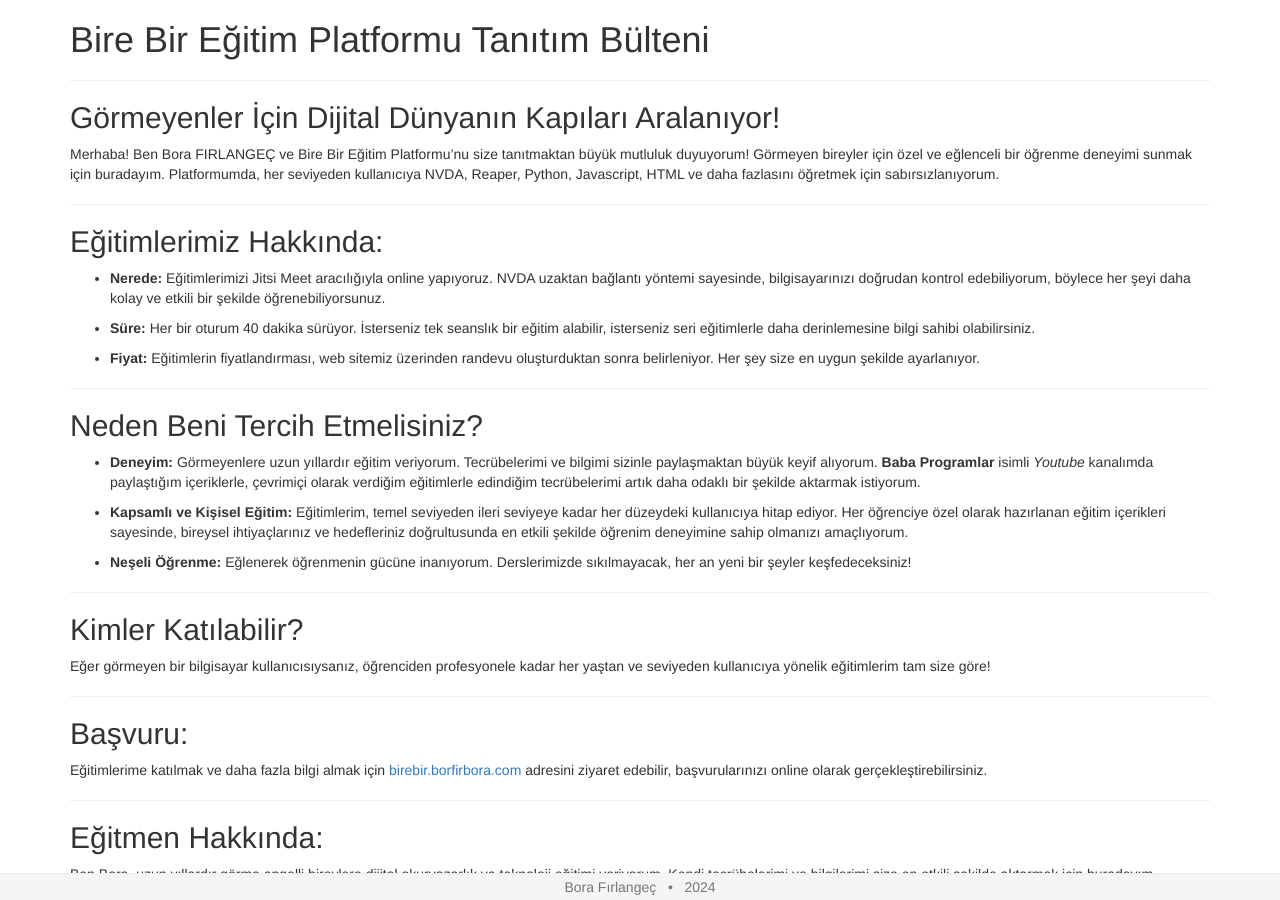
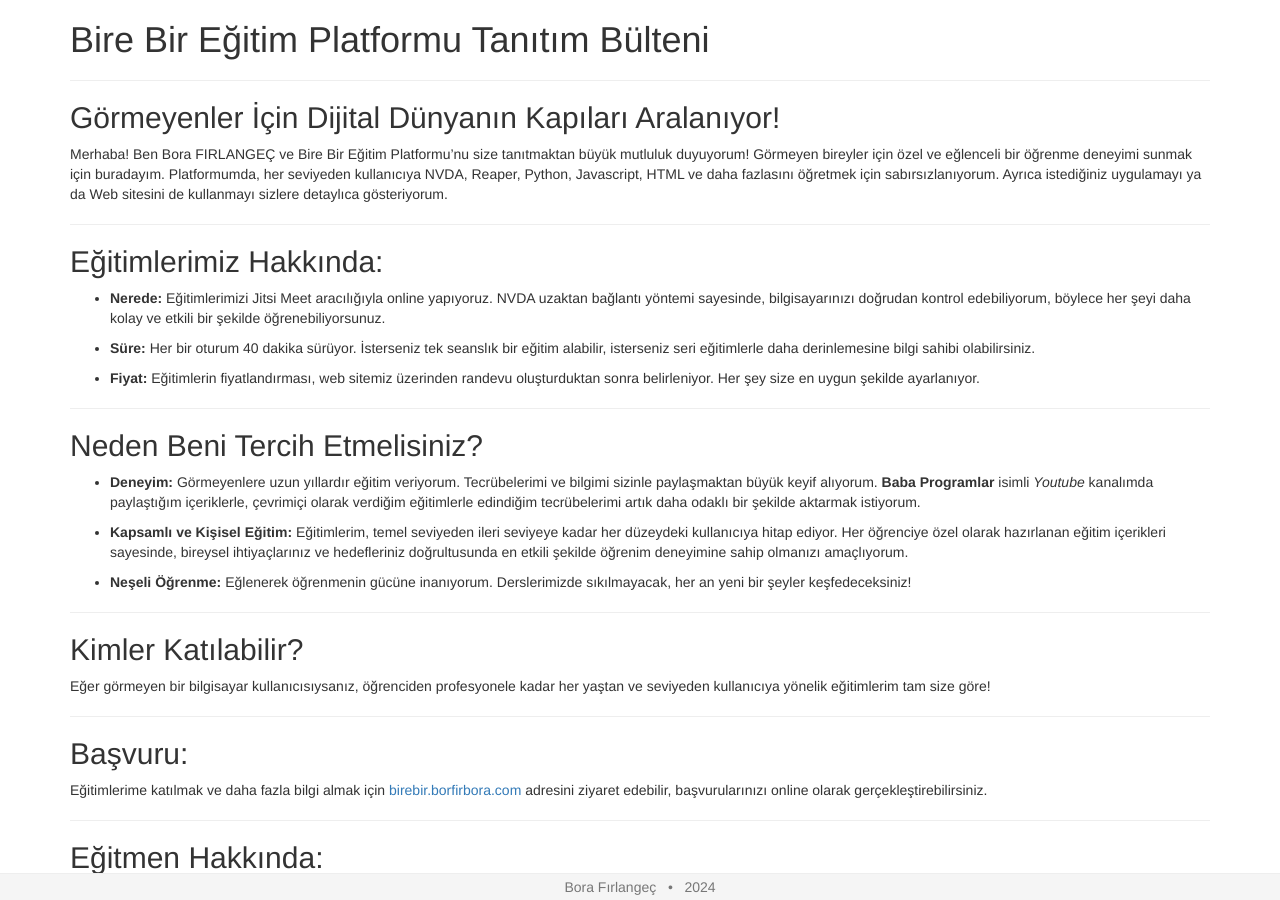
Before and after one commit to borfirbora/borfirbora.github.io, a Jekyll site: the page built from birebir.md, in a window 1280 px wide and 900 px high. Built offline with Jekyll 4.4.1, drawn with Linux system fonts in a browser that asks for light colours; a script that is not in the unit is left out.

Commit message:
Updated...

```diff
--- a/birebir.md
+++ b/birebir.md
@@ -9,7 +9,7 @@ layout: minimal
 
 ## Görmeyenler İçin Dijital Dünyanın Kapıları Aralanıyor!
 
-Merhaba! Ben Bora FIRLANGEÇ ve Bire Bir Eğitim Platformu'nu size tanıtmaktan büyük mutluluk duyuyorum! Görmeyen bireyler için özel ve eğlenceli bir öğrenme deneyimi sunmak için buradayım. Platformumda, her seviyeden kullanıcıya NVDA, Reaper, Python, Javascript, HTML ve daha fazlasını öğretmek için sabırsızlanıyorum.
+Merhaba! Ben Bora FIRLANGEÇ ve Bire Bir Eğitim Platformu'nu size tanıtmaktan büyük mutluluk duyuyorum! Görmeyen bireyler için özel ve eğlenceli bir öğrenme deneyimi sunmak için buradayım. Platformumda, her seviyeden kullanıcıya NVDA, Reaper, Python, Javascript, HTML ve daha fazlasını öğretmek için sabırsızlanıyorum. Ayrıca istediğiniz uygulamayı ya da Web sitesini de kullanmayı sizlere detaylıca gösteriyorum.
 
 ---
 
```
